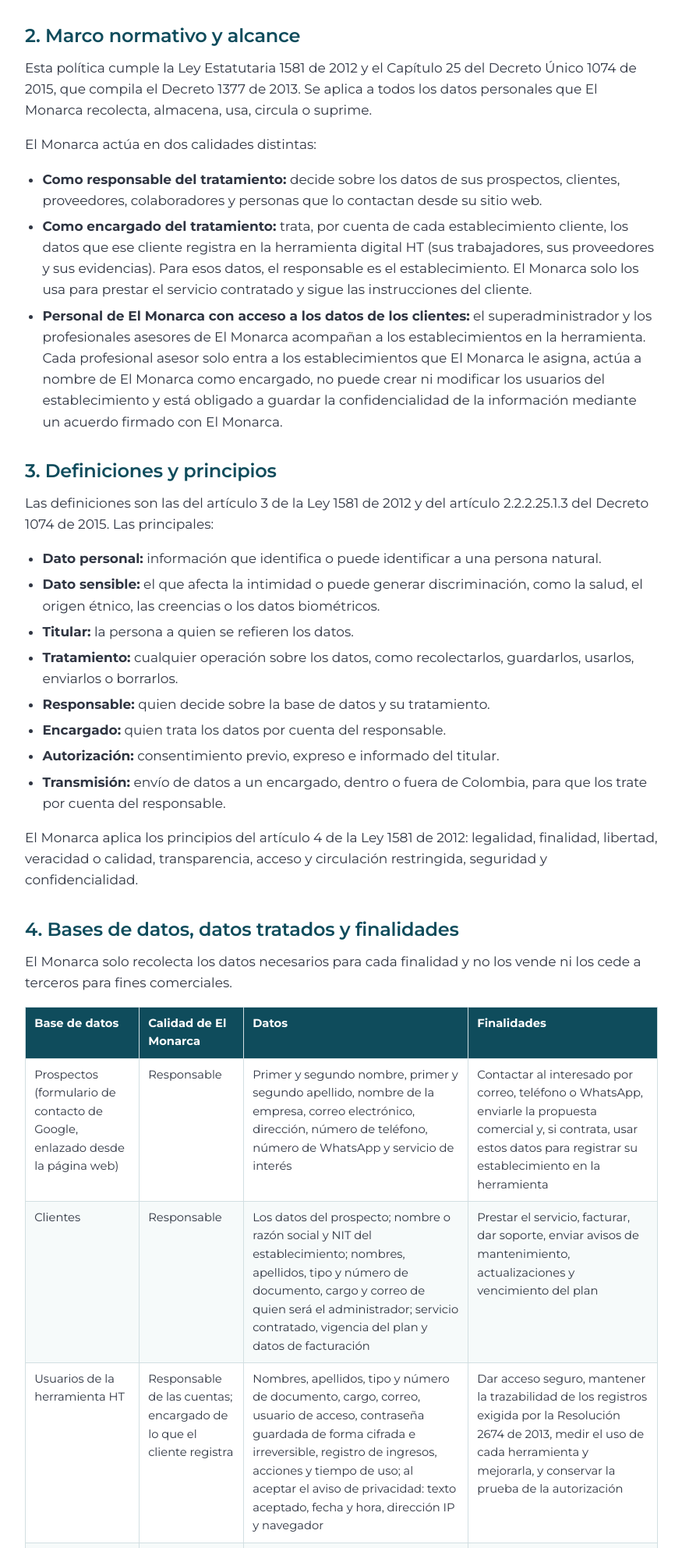
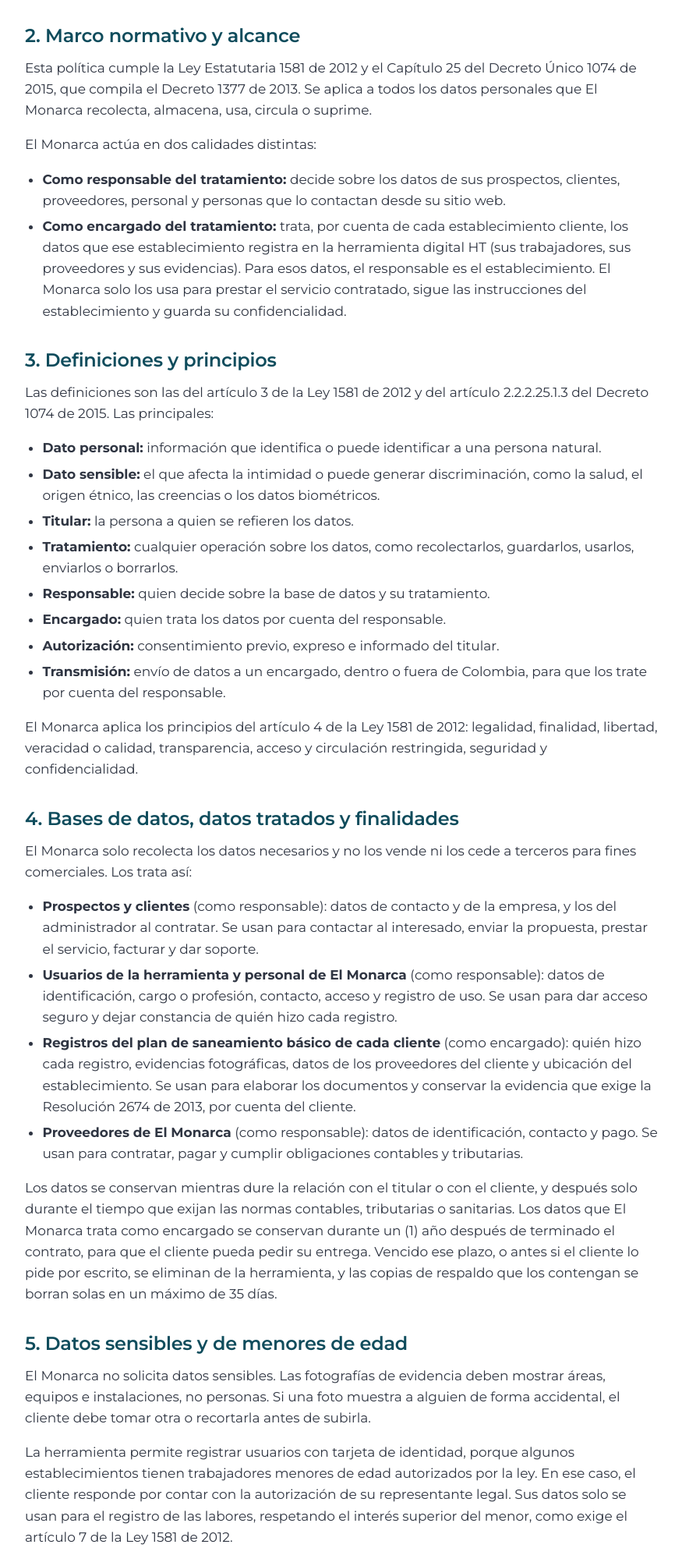
Before and after one commit to solucioneselmonarcasas-pixel/Paginaweb-elmonarca, a Flask app: page /politica-de-datos in a window 1280 px wide. Shown: the part 977-2962 px from the top of the page at 78% size, without its empty margins (202-1077 px from the left). Run offline with Flask 3, Linux system fonts and the light colour scheme.

Commit message:
Política de datos resumida y sin perfiles internos

```diff
--- a/templates/politica.html
+++ b/templates/politica.html
@@ -57,9 +57,8 @@
 <p>Esta política cumple la Ley Estatutaria 1581 de 2012 y el Capítulo 25 del Decreto Único 1074 de 2015, que compila el Decreto 1377 de 2013. Se aplica a todos los datos personales que El Monarca recolecta, almacena, usa, circula o suprime.</p>
 <p>El Monarca actúa en dos calidades distintas:</p>
 <ul>
-<li><strong>Como responsable del tratamiento:</strong> decide sobre los datos de sus prospectos, clientes, proveedores, colaboradores y personas que lo contactan desde su sitio web.</li>
-<li><strong>Como encargado del tratamiento:</strong> trata, por cuenta de cada establecimiento cliente, los datos que ese cliente registra en la herramienta digital HT (sus trabajadores, sus proveedores y sus evidencias). Para esos datos, el responsable es el establecimiento. El Monarca solo los usa para prestar el servicio contratado y sigue las instrucciones del cliente.</li>
-<li><strong>Personal de El Monarca con acceso a los datos de los clientes:</strong> el superadministrador y los profesionales asesores de El Monarca acompañan a los establecimientos en la herramienta. Cada profesional asesor solo entra a los establecimientos que El Monarca le asigna, actúa a nombre de El Monarca como encargado, no puede crear ni modificar los usuarios del establecimiento y está obligado a guardar la confidencialidad de la información mediante un acuerdo firmado con El Monarca.</li>
+<li><strong>Como responsable del tratamiento:</strong> decide sobre los datos de sus prospectos, clientes, proveedores, personal y personas que lo contactan desde su sitio web.</li>
+<li><strong>Como encargado del tratamiento:</strong> trata, por cuenta de cada establecimiento cliente, los datos que ese establecimiento registra en la herramienta digital HT (sus trabajadores, sus proveedores y sus evidencias). Para esos datos, el responsable es el establecimiento. El Monarca solo los usa para prestar el servicio contratado, sigue las instrucciones del establecimiento y guarda su confidencialidad.</li>
 </ul>
 <h2>3. Definiciones y principios</h2>
 <p>Las definiciones son las del artículo 3 de la Ley 1581 de 2012 y del artículo 2.2.2.25.1.3 del Decreto 1074 de 2015. Las principales:</p>
@@ -75,95 +74,25 @@
 </ul>
 <p>El Monarca aplica los principios del artículo 4 de la Ley 1581 de 2012: legalidad, finalidad, libertad, veracidad o calidad, transparencia, acceso y circulación restringida, seguridad y confidencialidad.</p>
 <h2>4. Bases de datos, datos tratados y finalidades</h2>
-<p>El Monarca solo recolecta los datos necesarios para cada finalidad y no los vende ni los cede a terceros para fines comerciales.</p>
-<div class="legal__tabla"><table>
-<thead>
-<tr>
-<th><strong>Base de datos</strong></th>
-<th><strong>Calidad de El Monarca</strong></th>
-<th><strong>Datos</strong></th>
-<th><strong>Finalidades</strong></th>
-</tr>
-</thead>
-<tbody>
-<tr>
-<td>Prospectos (formulario de contacto de Google, enlazado desde la página web)</td>
-<td>Responsable</td>
-<td>Primer y segundo nombre, primer y segundo apellido, nombre de la empresa, correo electrónico, dirección, número de teléfono, número de WhatsApp y servicio de interés</td>
-<td>Contactar al interesado por correo, teléfono o WhatsApp, enviarle la propuesta comercial y, si contrata, usar estos datos para registrar su establecimiento en la herramienta</td>
-</tr>
-<tr>
-<td>Clientes</td>
-<td>Responsable</td>
-<td>Los datos del prospecto; nombre o razón social y NIT del establecimiento; nombres, apellidos, tipo y número de documento, cargo y correo de quien será el administrador; servicio contratado, vigencia del plan y datos de facturación</td>
-<td>Prestar el servicio, facturar, dar soporte, enviar avisos de mantenimiento, actualizaciones y vencimiento del plan</td>
-</tr>
-<tr>
-<td>Usuarios de la herramienta HT</td>
-<td>Responsable de las cuentas; encargado de lo que el cliente registra</td>
-<td>Nombres, apellidos, tipo y número de documento, cargo, correo, usuario de acceso, contraseña guardada de forma cifrada e irreversible, registro de ingresos, acciones y tiempo de uso; al aceptar el aviso de privacidad: texto aceptado, fecha y hora, dirección IP y navegador</td>
-<td>Dar acceso seguro, mantener la trazabilidad de los registros exigida por la Resolución 2674 de 2013, medir el uso de cada herramienta y mejorarla, y conservar la prueba de la autorización</td>
-</tr>
-<tr>
-<td>Profesionales asesores de El Monarca</td>
-<td>Responsable</td>
-<td>Nombres, apellidos, tipo y número de documento, profesión, tarjeta profesional, correo, usuario de acceso, contraseña guardada de forma cifrada e irreversible, clave de la verificación en dos pasos, establecimientos asignados y registro de sus acciones</td>
-<td>Darles acceso seguro solo a los establecimientos asignados, dejar constancia de quién hizo cada registro e identificar al profesional en las inspecciones que firma</td>
-</tr>
-<tr>
-<td>Registros de los programas del cliente (limpieza y desinfección, control de plagas y los demás que se agreguen)</td>
-<td>Encargado</td>
-<td>Quién hizo cada registro y cuándo, novedades y fotografías de evidencia, datos de los proveedores del cliente (nombre, NIT, concepto sanitario, certificados del personal), ubicación del establecimiento, y nombre, profesión y tarjeta profesional de quien realiza la inspección anual de control de plagas</td>
-<td>Elaborar los manuales y formatos del plan de saneamiento básico y conservar la evidencia de su ejecución, por cuenta del cliente</td>
-</tr>
-<tr>
-<td>Proveedores de El Monarca</td>
-<td>Responsable</td>
-<td>Nombre o razón social, NIT o documento, datos de contacto, datos bancarios para pagos</td>
-<td>Contratar, pagar y cumplir obligaciones contables y tributarias</td>
-</tr>
-<tr>
-<td>Colaboradores y contratistas de El Monarca</td>
-<td>Responsable</td>
-<td>Hoy El Monarca no tiene empleados ni contratistas. Cuando se vinculen (por ejemplo, profesionales asesores): nombres, apellidos, documento, datos de contacto, profesión, tarjeta profesional y los demás que exija la relación laboral o contractual</td>
-<td>Gestionar la relación laboral o contractual y cumplir obligaciones legales</td>
-</tr>
-</tbody>
-</table></div>
-<p>Cuando El Monarca registra un cliente a partir de las respuestas del formulario de Google, el archivo de respuestas se lee en la herramienta solo para precargar el formulario de registro y no se guarda.</p>
+<p>El Monarca solo recolecta los datos necesarios y no los vende ni los cede a terceros para fines comerciales. Los trata así:</p>
+<ul>
+<li><strong>Prospectos y clientes</strong> (como responsable): datos de contacto y de la empresa, y los del administrador al contratar. Se usan para contactar al interesado, enviar la propuesta, prestar el servicio, facturar y dar soporte.</li>
+<li><strong>Usuarios de la herramienta y personal de El Monarca</strong> (como responsable): datos de identificación, cargo o profesión, contacto, acceso y registro de uso. Se usan para dar acceso seguro y dejar constancia de quién hizo cada registro.</li>
+<li><strong>Registros del plan de saneamiento básico de cada cliente</strong> (como encargado): quién hizo cada registro, evidencias fotográficas, datos de los proveedores del cliente y ubicación del establecimiento. Se usan para elaborar los documentos y conservar la evidencia que exige la Resolución 2674 de 2013, por cuenta del cliente.</li>
+<li><strong>Proveedores de El Monarca</strong> (como responsable): datos de identificación, contacto y pago. Se usan para contratar, pagar y cumplir obligaciones contables y tributarias.</li>
+</ul>
 <p>Los datos se conservan mientras dure la relación con el titular o con el cliente, y después solo durante el tiempo que exijan las normas contables, tributarias o sanitarias. Los datos que El Monarca trata como encargado se conservan durante un (1) año después de terminado el contrato, para que el cliente pueda pedir su entrega. Vencido ese plazo, o antes si el cliente lo pide por escrito, se eliminan de la herramienta, y las copias de respaldo que los contengan se borran solas en un máximo de 35 días.</p>
 <h2>5. Datos sensibles y de menores de edad</h2>
 <p>El Monarca no solicita datos sensibles. Las fotografías de evidencia deben mostrar áreas, equipos e instalaciones, no personas. Si una foto muestra a alguien de forma accidental, el cliente debe tomar otra o recortarla antes de subirla.</p>
 <p>La herramienta permite registrar usuarios con tarjeta de identidad, porque algunos establecimientos tienen trabajadores menores de edad autorizados por la ley. En ese caso, el cliente responde por contar con la autorización de su representante legal. Sus datos solo se usan para el registro de las labores, respetando el interés superior del menor, como exige el artículo 7 de la Ley 1581 de 2012.</p>
 <h2>6. Autorización</h2>
-<p>El Monarca pide la autorización a más tardar al momento de recolectar los datos y conserva prueba de ella. Los medios son:</p>
-<div class="legal__tabla"><table>
-<thead>
-<tr>
-<th><strong>Momento</strong></th>
-<th><strong>Cómo se pide</strong></th>
-<th><strong>Prueba que se conserva</strong></th>
-</tr>
-</thead>
-<tbody>
-<tr>
-<td>Formulario de contacto de Google (enlazado desde la página web)</td>
-<td>Pregunta obligatoria de tipo casilla con el texto del Anexo A, antes de enviar</td>
-<td>La respuesta del formulario, con fecha y hora</td>
-</tr>
-<tr>
-<td>Contrato de servicio</td>
-<td>Cláusula de datos personales y de encargo del tratamiento</td>
-<td>El contrato firmado</td>
-</tr>
-<tr>
-<td>Primer ingreso a la herramienta HT</td>
-<td>Aviso de privacidad con casilla obligatoria antes de usar la herramienta (Anexo B); si cambian los datos del aviso, se pide de nuevo</td>
-<td>Registro de la aceptación en la herramienta: texto aceptado, versión, fecha y hora, dirección IP y navegador</td>
-</tr>
-</tbody>
-</table></div>
-<p>Para los trabajadores que el cliente registra en la herramienta, el cliente es quien debe obtener su autorización, porque es el responsable de esos datos.</p>
+<p>El Monarca pide la autorización a más tardar al momento de recolectar los datos y conserva prueba de ella. La autorización se pide:</p>
+<ul>
+<li>en el formulario de contacto de la página web, con una casilla obligatoria (Anexo A);</li>
+<li>en el contrato de servicio, con la cláusula de datos personales;</li>
+<li>en el primer ingreso a la herramienta HT, con el aviso de privacidad (Anexo B), que se vuelve a pedir si cambia.</li>
+</ul>
+<p>El titular puede pedir copia de su autorización escribiendo al correo de la sección 1. Para los trabajadores que un establecimiento cliente registra en la herramienta, el establecimiento es quien debe obtener su autorización, porque es el responsable de esos datos.</p>
 <h2>7. Derechos de los titulares</h2>
 <p>Según el artículo 8 de la Ley 1581 de 2012, todo titular puede:</p>
 <ol type="1">
@@ -176,41 +105,14 @@
 </ol>
 <p>Los usuarios de la herramienta pueden pedir la corrección de sus datos al administrador de su establecimiento o directamente a El Monarca.</p>
 <h2>8. Consultas y reclamos</h2>
-<p>Se presentan al correo de la sección 1, indicando nombre, documento, datos de contacto y la solicitud. Si la pide otra persona, debe acreditar que representa al titular.</p>
-<div class="legal__tabla"><table>
-<thead>
-<tr>
-<th><strong>Tipo</strong></th>
-<th><strong>Para qué</strong></th>
-<th><strong>Plazo de respuesta</strong></th>
-</tr>
-</thead>
-<tbody>
-<tr>
-<td>Consulta (art. 14, Ley 1581 de 2012)</td>
-<td>Conocer qué datos tiene El Monarca y cómo los usa</td>
-<td>10 días hábiles desde el recibo; se puede ampliar 5 días hábiles más, avisando el motivo</td>
-</tr>
-<tr>
-<td>Reclamo (art. 15, Ley 1581 de 2012)</td>
-<td>Corregir, actualizar o suprimir datos, revocar la autorización o denunciar un incumplimiento</td>
-<td>15 días hábiles desde el recibo completo; se puede ampliar 8 días hábiles más, avisando el motivo</td>
-</tr>
-</tbody>
-</table></div>
-<p>Si el reclamo está incompleto, El Monarca pide lo que falta dentro de los 5 días hábiles siguientes. Si pasan 2 meses sin respuesta del titular, se entiende que desistió. Mientras se resuelve, la base de datos marca el dato como «reclamo en trámite».</p>
-<p>Si la solicitud trata sobre datos que un establecimiento cliente registró en la herramienta, El Monarca la envía a ese cliente, como responsable, y le presta el apoyo técnico para responderla.</p>
+<p>Las consultas y reclamos se envían al correo de la sección 1, con el nombre y documento del titular, sus datos de contacto y la solicitud. Si la presenta otra persona, debe acreditar que representa al titular. Los plazos son los de los artículos 14 y 15 de la Ley 1581 de 2012:</p>
+<ul>
+<li><strong>Consulta</strong> (conocer qué datos tiene El Monarca y cómo los usa): respuesta en máximo 10 días hábiles, que se pueden ampliar 5 días más avisando el motivo.</li>
+<li><strong>Reclamo</strong> (corregir, actualizar o suprimir datos, revocar la autorización o denunciar un incumplimiento): respuesta en máximo 15 días hábiles, que se pueden ampliar 8 días más avisando el motivo. Si el reclamo está incompleto, El Monarca pide lo que falta dentro de los 5 días hábiles siguientes; si en 2 meses no se completa, se entiende que el titular desistió.</li>
+</ul>
+<p>Si la solicitud trata sobre datos que un establecimiento registró en la herramienta, El Monarca la envía a ese establecimiento, que es el responsable, y le ayuda a responderla.</p>
 <h2>9. Seguridad de la información</h2>
-<p>La herramienta HT aplica estas medidas técnicas y administrativas:</p>
-<ul>
-<li>Conexión cifrada (HTTPS) en todas las páginas.</li>
-<li>Contraseñas guardadas con un algoritmo de cifrado irreversible (scrypt); nadie, ni siquiera El Monarca, puede verlas.</li>
-<li>Verificación en dos pasos para el personal de El Monarca: el superadministrador y los profesionales asesores.</li>
-<li>Acceso por perfiles: cada usuario ve solo la información de su establecimiento y de su rol. El único superadministrador es El Monarca. Los profesionales asesores solo ven los establecimientos que El Monarca les asigna; la herramienta lo verifica en cada solicitud y el acceso se pierde al quitarles la asignación o deshabilitarlos.</li>
-<li>Bitácora de acciones con fecha, hora y usuario; las acciones de los profesionales asesores quedan a su nombre.</li>
-<li>Servidor con cortafuegos, actualizaciones de seguridad automáticas y solo los puertos necesarios abiertos.</li>
-<li>Respaldo automático en una cuenta de almacenamiento de El Monarca con acceso restringido: la base de datos todas las noches y una copia completa (con fotografías y documentos) cada semana. Se conservan 30 días de copias de la base de datos y 35 días de copias completas.</li>
-</ul>
+<p>El Monarca aplica medidas técnicas, humanas y administrativas para proteger los datos personales contra pérdida, consulta, uso o acceso no autorizado, entre ellas: conexión cifrada, contraseñas protegidas que nadie puede ver, acceso según el perfil de cada usuario, registro de las acciones realizadas en la herramienta y copias de respaldo periódicas. El personal de El Monarca que accede a los datos de los clientes está obligado a guardar su confidencialidad.</p>
 <p>Si ocurre un incidente que comprometa datos personales, El Monarca lo informa a la Superintendencia de Industria y Comercio, como exige el literal n) del artículo 17 de la Ley 1581 de 2012. Si afecta datos de un cliente, también le avisa a ese cliente sin demora.</p>
 <h2>10. Transmisión internacional de datos</h2>
 <p>La herramienta HT, sus copias de respaldo y el formulario de contacto funcionan en servicios de nube de proveedores extranjeros. Esos proveedores actúan como encargados y solo guardan la información; no la usan para fines propios.</p>
@@ -225,23 +127,23 @@
 <tbody>
 <tr>
 <td>Google Cloud</td>
-<td>Servidor donde funcionan la herramienta y la página web, y se guarda la base de datos</td>
-<td>Estados Unidos (región us-east1)</td>
+<td>Servidor donde funcionan la herramienta y la página web</td>
+<td>Estados Unidos</td>
 </tr>
 <tr>
 <td>Google Forms</td>
-<td>Formulario de contacto de prospectos y sus respuestas (cuenta personal de Google de El Monarca, no Google Workspace)</td>
-<td>Servidores de Google en distintos países; la cuenta personal no permite fijar la ubicación</td>
+<td>Formulario de contacto de prospectos</td>
+<td>Estados Unidos u otros países</td>
 </tr>
 <tr>
 <td>Microsoft OneDrive</td>
-<td>Copias de respaldo de la herramienta: diaria de la base de datos y semanal completa (cuenta personal de Microsoft de El Monarca)</td>
-<td>Servidores de Microsoft; la cuenta personal no permite fijar la ubicación</td>
+<td>Copias de respaldo de la herramienta</td>
+<td>Estados Unidos u otros países</td>
 </tr>
 </tbody>
 </table></div>
 <p>Estados Unidos está en la lista de países con nivel adecuado de protección de la Superintendencia de Industria y Comercio (Circular Externa 005 de 2017, lista actualizada por la Circular Externa 008 de 2017). Esa misma lista permite transmitir datos a esos países. Al autorizar el tratamiento, el titular conoce y acepta esta transmisión.</p>
-<p>Google Forms y OneDrive se usan con cuentas personales, que no permiten elegir el país donde se guardan los datos; por eso esos datos pueden quedar en Estados Unidos o en otros países. El titular conoce esta situación y la acepta al autorizar el tratamiento.</p>
+<p>Google Forms y OneDrive pueden guardar los datos en Estados Unidos o en otros países, según la infraestructura de cada proveedor. El titular conoce esta situación y la acepta al autorizar el tratamiento.</p>
 <h2>11. Vigencia y cambios</h2>
 <p>Esta política rige desde el 18 de noviembre de 2026. Las bases de datos se mantienen mientras existan las finalidades de la sección 4.</p>
 <p>Si la política cambia en algo que afecte la autorización (por ejemplo, una finalidad nueva), El Monarca avisa a los titulares antes de aplicar el cambio o, a más tardar, cuando lo aplique, como exige el artículo 2.2.2.25.3.1 del Decreto 1074 de 2015. La versión vigente se publica en el sitio web de El Monarca (<a href="{{ url_for('politica_datos') }}">https://solucioneselmonarca.duckdns.org/politica-de-datos</a>) y la herramienta HT enlaza a ella.</p>
@@ -251,7 +153,7 @@
 <p>☐ Autorizo a Jhonathan Martínez Daza (Soluciones Empresariales El Monarca), NIT 1072706936-2, para tratar los datos personales que entrego en este formulario (nombre, empresa, correo, dirección, teléfono y WhatsApp) con el fin de contactarme, enviarme la propuesta de servicios y, si contrato, usarlos para registrar a mi establecimiento en su herramienta digital. Sé que puedo conocer, actualizar, rectificar y suprimir mis datos y revocar esta autorización escribiendo a <a href="mailto:solucioneselmonarcasas@gmail.com">solucioneselmonarcasas@gmail.com</a>. Los datos se guardan en los servidores de Google, que pueden estar fuera de Colombia. La política de tratamiento está en <a href="{{ url_for('politica_datos') }}">https://solucioneselmonarca.duckdns.org/politica-de-datos</a>.</p>
 </blockquote>
 <h2>Anexo B. Aviso de privacidad para el primer ingreso a la herramienta HT</h2>
-<p>Es el texto exacto que muestra la herramienta en el primer ingreso de cada usuario de un establecimiento. Los datos del responsable se configuran en la herramienta (superadministrador › Aviso de privacidad) y deben coincidir con los de la sección 1.</p>
+<p>Es el texto que muestra la herramienta en el primer ingreso de cada usuario de un establecimiento.</p>
 <blockquote>
 <p><strong>Aviso de privacidad.</strong></p>
 <p>Jhonathan Martínez Daza (Soluciones Empresariales El Monarca), NIT 1072706936-2, con domicilio en Bogotá D.C., trata tus datos de usuario (nombre, documento, cargo, correo y registro de uso de la herramienta) para darte acceso seguro y mantener la trazabilidad de los registros del plan de saneamiento básico de tu establecimiento.</p>
```
